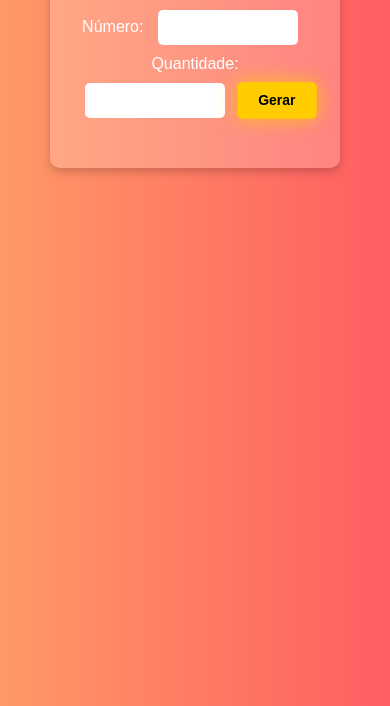
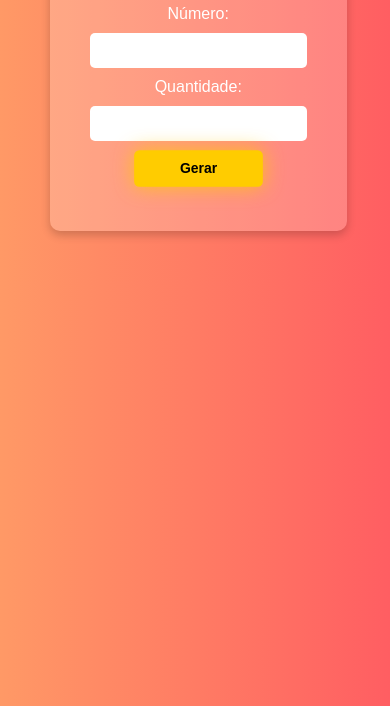
Before and after one commit to Fernando32117/Gerador-de-Tabuada, a plain HTML site: page index.html in a window 390 px wide. Shown: the part 138-844 px from the top of the page. Drawn offline with Linux system fonts and the light colour scheme.

Commit message:
responsividade

```diff
--- a/style.css
+++ b/style.css
@@ -61,3 +61,19 @@ li {
     margin: 5px 0;
     border-radius: 5px;
 }
+
+/* Media Queries para Responsividade */
+@media (max-width: 768px) {
+    .container {
+        width: 85%;
+        padding: 25px;
+    }
+
+    input {
+        width: 80%;
+    }
+
+    button {
+        width: 50%;
+    }
+}
```
